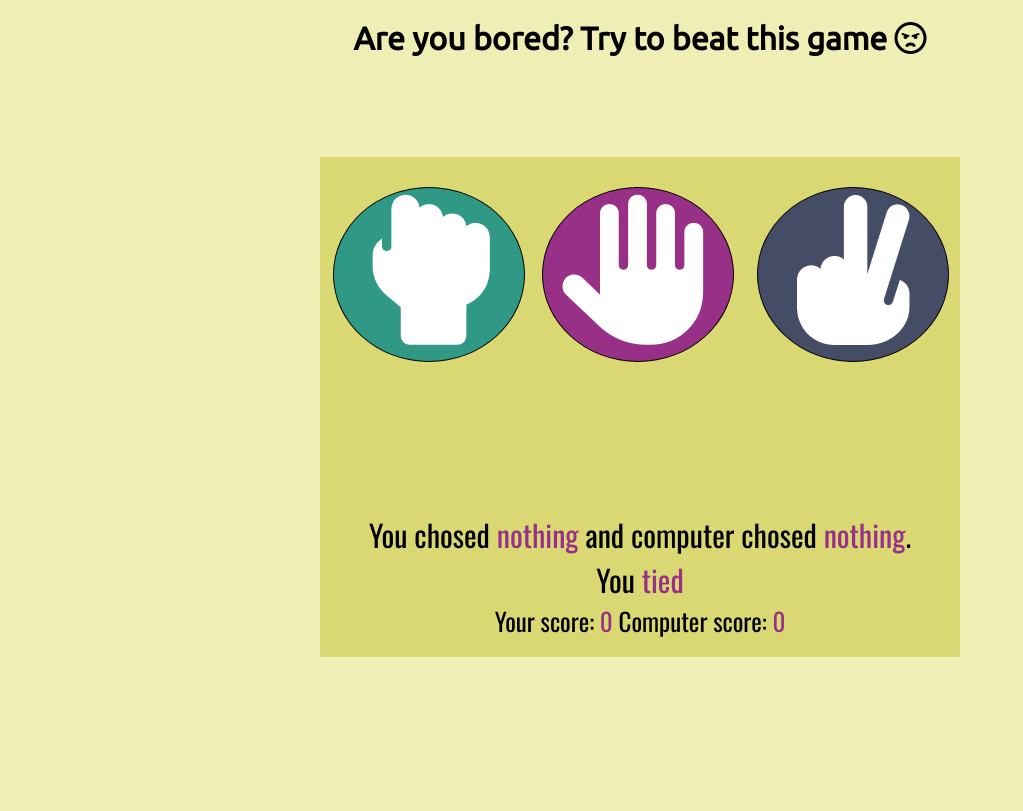
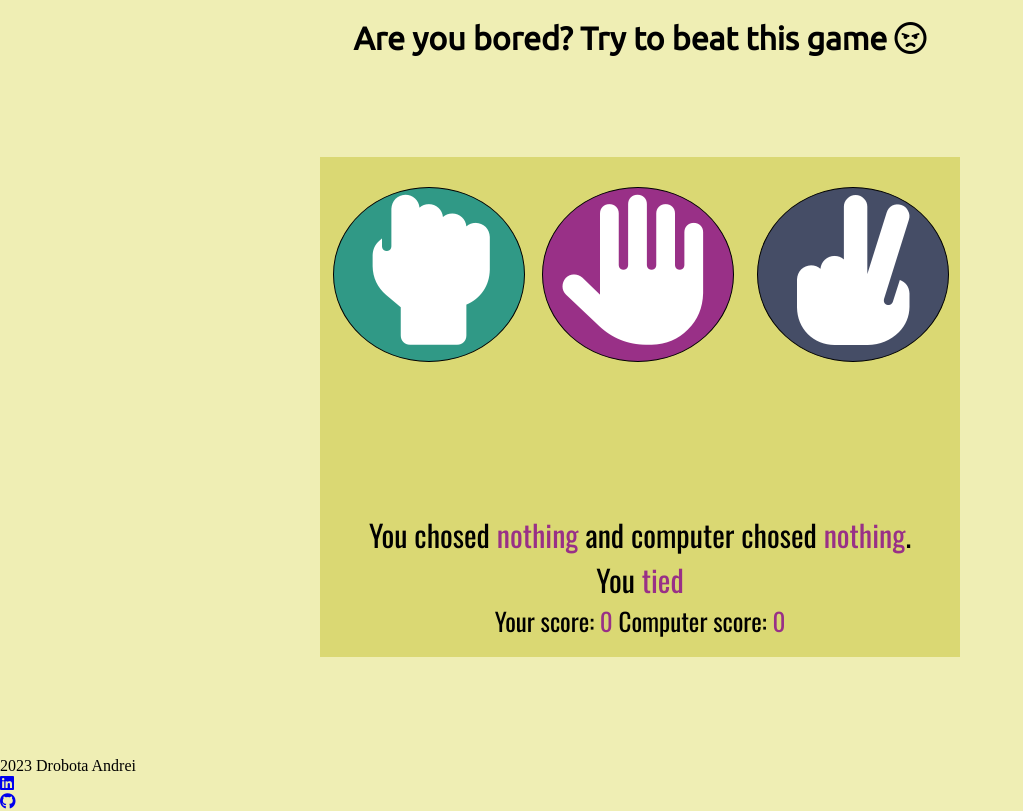
Before and after one commit to andreidrobota/little-minigame, a plain HTML site: page index.html in a window 1280 px wide. Shown: the whole page, without its empty margins (0-1023 px from the left). Drawn offline with nearby package versions, Linux system fonts and the light colour scheme.

Commit message:
Add footer and footer elements

```diff
--- a/index.html
+++ b/index.html
@@ -49,6 +49,19 @@
       </div>
     </div>
 
+    <footer>
+        <p>2023 Drobota Andrei</p>
+        <ul>
+            <li>
+                <a href="https://www.linkedin.com/in/andrei-drobota-a64a94281/" target="_blank" rel="noopener" aria-label="Check out my LinkedInProfile (opens in a new Tab)"><i class="fa-brands fa-linkedin"></i></a>
+            </li>
+            <li>
+                <a href="https://github.com/andreidrobota" target="_blank" rel="noopener" aria-label="Check out my GitHub Profile (opens in a new Tab)"><i class="fa-brands fa-github"></i></a>
+            </li>
+        </ul>
+
+    </footer>
+
     <!-- Font Awesome script-->
     <script
       src="https://kit.fontawesome.com/187311079f.js"
```
Also changed, not shown: 1 other file.
